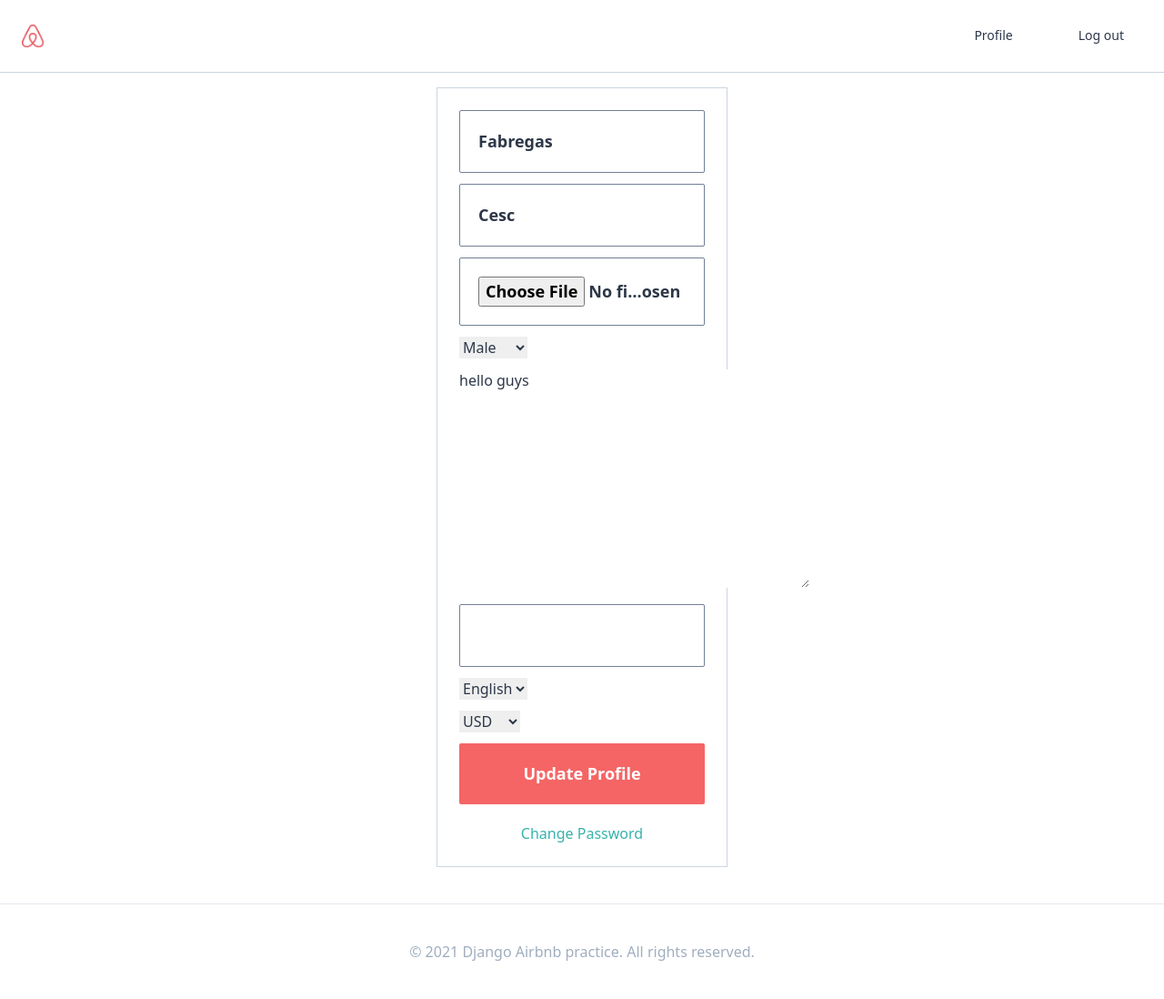
After one commit to rlacksgus97/airbnb-clone, a Django app: page /users/update-profile/ in a window 1280 px wide. The commit adds this page. Shown: the whole page at 91% size. Run offline with Django 3.2, Linux system fonts and the light colour scheme; a user stored in the database is signed in; style sheets or scripts are compiled from the project's sources; some libraries are stand-ins or nearby versions.

Commit message:
#21.6 Update Profile

```diff
--- /dev/null
+++ b/templates/users/update-profile.html
@@ -0,0 +1,20 @@
+{% extends "base.html" %}
+
+{% block page_title %}
+Update Profile
+{% endblock page_title %}
+
+{% block search-bar %}
+{% endblock search-bar %}
+
+{% block content %}
+<div class="container lg:w-5/12 md:w-1/2 xl:w-1/4 mx-auto my-10 flex flex-col items-center border p-6 border-gray-400">
+
+
+    {% include 'mixins/auth/auth_form.html' with form=form cta="Update Profile" %}
+
+    <div class="mt-5">
+        <a href="{% url 'users:signup' %}" class="text-teal-500 font-medium">Change Password</a>
+    </div>
+</div>
+{% endblock content %}
--- a/templates/users/user_detail.html
+++ b/templates/users/user_detail.html
@@ -19,7 +19,7 @@
         <span class="text-lg mb-5">{{user.bio}}</span>
 
         {% if user == user_obj %}
-            <a href="#" class="btn-link">Edit Profile</a>
+            <a href="{% url 'users:update' %}" class="btn-link">Edit Profile</a>
         {% endif %}
 
     </div>
--- a/users/urls.py
+++ b/users/urls.py
@@ -4,13 +4,14 @@ from . import views
 app_name = "users"
 
 urlpatterns = [
-    path("login", views.LoginView.as_view(), name="login"),
-    path("login/github", views.github_login, name="github-login"),
-    path("login/github/callback", views.github_callback, name="github-callback"),
-    path("login/kakao", views.kakao_login, name="kakao-login"),
-    path("login/kakao/callback", views.kakao_callback, name="kakao-callback"),
-    path("logout", views.log_out, name="logout"),
-    path("signup", views.SignUpView.as_view(), name="signup"),
-    path("verify/<str:key>", views.complete_verification, name="complete-verification"),
-    path("<int:pk>/", views.UserProfileView.as_view(), name="profile")
+    path("login/", views.LoginView.as_view(), name="login"),
+    path("login/github/", views.github_login, name="github-login"),
+    path("login/github/callback/", views.github_callback, name="github-callback"),
+    path("login/kakao/", views.kakao_login, name="kakao-login"),
+    path("login/kakao/callback/", views.kakao_callback, name="kakao-callback"),
+    path("logout/", views.log_out, name="logout"),
+    path("signup/", views.SignUpView.as_view(), name="signup"),
+    path("verify/<str:key>/", views.complete_verification, name="complete-verification"),
+    path("update-profile/", views.UpdateProfileView.as_view(), name="update"),
+    path("<int:pk>/", views.UserProfileView.as_view(), name="profile"),
 ]
--- a/users/views.py
+++ b/users/views.py
@@ -1,7 +1,7 @@
 import os
 import requests
 from django.views import View
-from django.views.generic import FormView, DetailView
+from django.views.generic import FormView, DetailView, UpdateView
 from django.urls import reverse_lazy
 from django.shortcuts import render, redirect, reverse
 from django.contrib.auth import authenticate, login, logout
@@ -164,3 +164,20 @@ class UserProfileView(DetailView):
         context = super().get_context_data(**kwargs)
         context["hello"] = "Hello!"
         return context
+
+class UpdateProfileView(UpdateView):
+    model = models.User
+    template_name = "users/update-profile.html"
+    fields = (
+        "first_name",
+        "last_name",
+        "avatar",
+        "gender",
+        "bio",
+        "birthdate",
+        "language",
+        "currency",
+    )
+
+    def get_object(self, queryset=None):
+        return self.request.user
```
Also changed, not shown: db.sqlite3.
